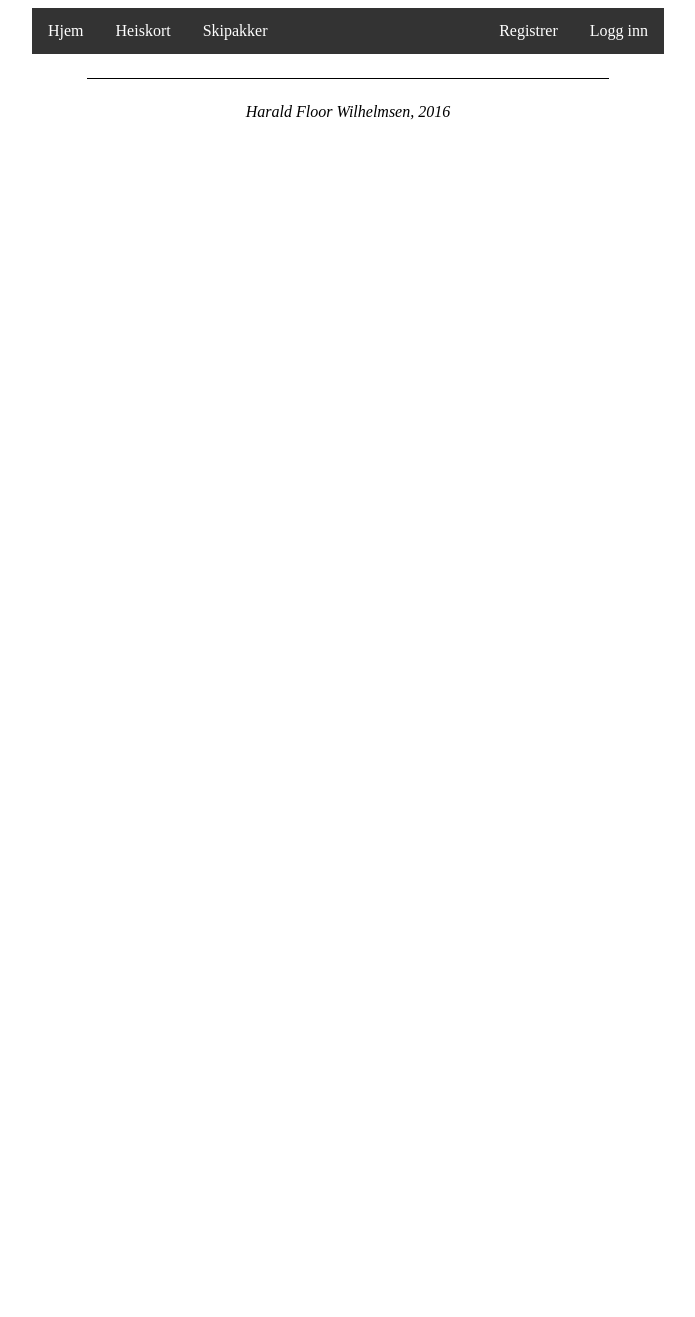
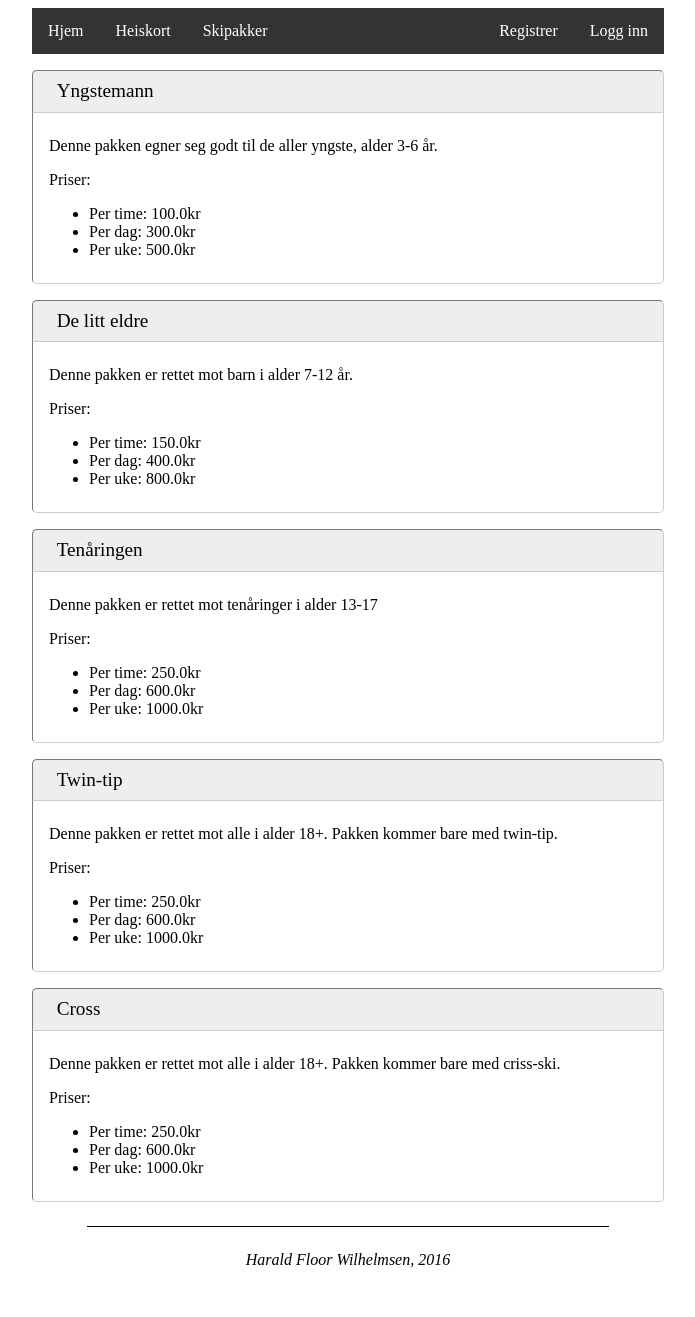
Before and after one commit to haraldfw/pyprog, a Flask app: page /skipacks in a window 1280 px wide. Shown: the whole page, without its empty margins (292-987 px from the left). Before the commit the page ends 120 px from the top, so only its background shows below. Run offline with Flask 2, Linux system fonts and the light colour scheme; data comes from the database, SQL or seed files in the repository; data that the repository does not hold is empty; parts of the project's set-up code (start-up, migrations or seed data) failed here and were passed over.

Commit message:
Changed menu hover color. Added dummydata sql script.

```diff
--- a/alpineclub.py
+++ b/alpineclub.py
@@ -32,6 +32,9 @@ def init_db():
     with app.app_context():
         db = get_db()
     with app.open_resource('schema.sql', mode='r') as f:
+        db.cursor().executescript(f.read())
+    db.commit()
+    with app.open_resource('dummydata.sql', mode='r') as f:
         db.cursor().executescript(f.read())
     db.commit()
 
--- /dev/null
+++ b/dummydata.sql
@@ -0,0 +1,5 @@
+INSERT INTO ski_packs VALUES ("0", "Yngstemann", "Denne pakken egner seg godt til de aller yngste, alder 3-6 år.", "100", "300", "500");
+INSERT INTO ski_packs VALUES ("1", "De litt eldre", "Denne pakken er rettet mot barn i alder 7-12 år.", "150", "400", "800");
+INSERT INTO ski_packs VALUES ("2", "Tenåringen", "Denne pakken er rettet mot tenåringer i alder 13-17", "250", "600", "1000");
+INSERT INTO ski_packs VALUES ("3", "Twin-tip", "Denne pakken er rettet mot alle i alder 18+. Pakken kommer bare med twin-tip.", "250", "600", "1000");
+INSERT INTO ski_packs VALUES ("4", "Cross", "Denne pakken er rettet mot alle i alder 18+. Pakken kommer bare med criss-ski.", "250", "600", "1000");
--- a/static/style.css
+++ b/static/style.css
@@ -13,6 +13,11 @@ h2 {
 
 p {
     word-wrap: break-word;
+}
+
+#menubar {
+    border: cyan thin;
+    border-radius: 3px;
 }
 
 #menubar ul {
@@ -36,7 +41,7 @@ p {
 }
 
 #menubar li a:hover {
-    background-color: cyan;
+    background-color: #00AAFF;
 }
 
 .page {
--- a/templates/skipacks.html
+++ b/templates/skipacks.html
@@ -8,9 +8,9 @@
     <div><p>{{ skipack.description }}</p></div>
     <div><p>Priser:</p>
         <ul>
-            <li>Per time: {{ skipack.price_hour }}</li>
-            <li>Per dag: {{ skipack.price_day }}</li>
-            <li>Per uke: {{ skipack.price_week }}</li>
+            <li>Per time: {{ skipack.price_hour }}kr</li>
+            <li>Per dag: {{ skipack.price_day }}kr</li>
+            <li>Per uke: {{ skipack.price_week }}kr</li>
         </ul>
     </div>
 </div>
```
Also changed, not shown: alpineclub.db (added).
